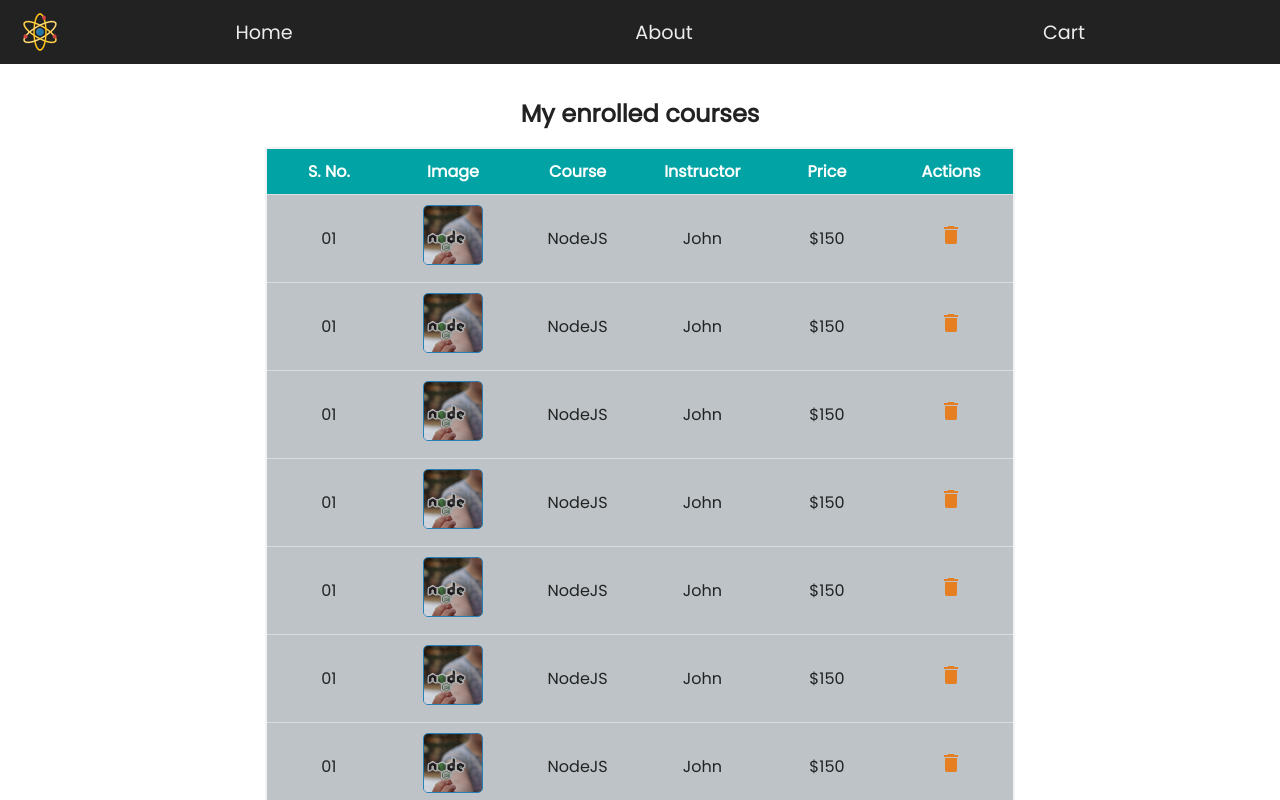
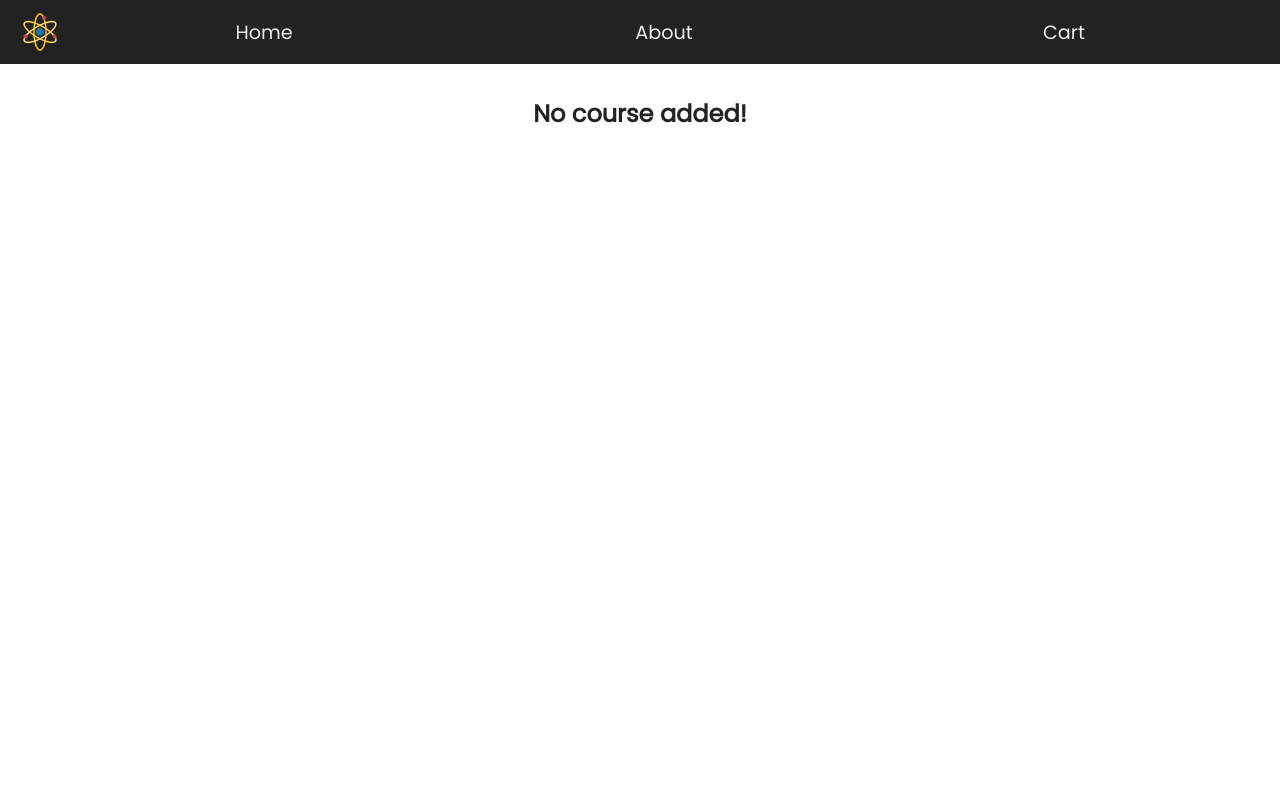
Before and after one commit to Majidabduluop/Onlinecourses, a React (Vite) app: page /cart in a window 1280 px wide. Shown: the top 800 px of the page. Built offline with nearby package versions, Linux system fonts and the light colour scheme.

Commit message:
Add to cart functionality added

```diff
--- a/src/App.jsx
+++ b/src/App.jsx
@@ -1,17 +1,29 @@
-import React from "react";
+import React, { useState } from "react";
 import "./App.scss";
 import { Routes, Route } from "react-router-dom";
 import Home from "./pages/Home";
 import About from "./pages/About";
 import Cart from "./pages/Cart";
-
+import { courses } from "./components/Courses/CoursesData";
 const App = () => {
+  const [enrolledCourses, setEnrolledCourses] = useState([]);
+  // Add course to the cart
+  const addCourse = (id) => {
+    const newCourse = courses.filter((course) => {
+      return course.id === id;
+    });
+    const [selectedCourse] = newCourse;
+    setEnrolledCourses([...enrolledCourses, selectedCourse]);
+  };
   return (
     <>
       <Routes>
-        <Route path="/" element={<Home />}></Route>
+        <Route path="/" element={<Home addCourse={addCourse} />}></Route>
         <Route path="/about" element={<About />}></Route>
-        <Route path="/cart" element={<Cart />}></Route>
+        <Route
+          path="/cart"
+          element={<Cart enrolledCourses={enrolledCourses} />}
+        ></Route>
       </Routes>
     </>
   );
--- a/src/components/Cart/Cart.scss
+++ b/src/components/Cart/Cart.scss
@@ -17,7 +17,7 @@ table {
   margin-left: auto;
   margin-right: auto;
   border: 2px solid #f1f2f6;
-  background-color: #bdc3c7;
+  background-color: #ecf0f1;
   thead th {
     position: sticky;
     top: 0;
@@ -29,7 +29,7 @@ table {
   th,
   td {
     border-bottom: 1px solid #ddd;
-    word-break: break-all;
+    // word-break: break-all;
     padding: 10px 20px;
     text-align: center;
     transition: all 0.5s linear;
@@ -42,7 +42,7 @@ table {
     border: 1px solid #2980b9;
   }
   tr:hover td {
-    color: #2980b9;
+    color: #fff;
     background-color: #95a5a6;
   }
   td button {
--- a/src/components/Cart/index.jsx
+++ b/src/components/Cart/index.jsx
@@ -1,16 +1,16 @@
 import React from "react";
 import { MdDelete } from "react-icons/md";
-const index = () => {
+const index = ({ id, title, current, instructor, img }) => {
   return (
     <>
       <tr>
         <td>01</td>
         <td>
-          <img src="./images/nodejs.jpg" alt="nodejs" />
+          <img src={img} />
         </td>
-        <td>NodeJS</td>
-        <td>John</td>
-        <td>$150</td>
+        <td>{title}</td>
+        <td>{instructor}</td>
+        <td>${current}</td>
         <td>
           <button>
             <MdDelete />
--- a/src/components/Courses/Course.jsx
+++ b/src/components/Courses/Course.jsx
@@ -1,6 +1,6 @@
 import React from "react";
 import { BsCartPlusFill } from "react-icons/bs";
-const Course = ({ id, img, title, current, price, instructor }) => {
+const Course = ({ id, img, title, current, price, instructor, addCourse }) => {
   return (
     <article className="course">
       <div className="img-container">
@@ -13,7 +13,12 @@ const Course = ({ id, img, title, current, price, instructor }) => {
         <span className="current">${current}</span>
       </div>
       <div className="add-to-cart">
-        <button className="btn">
+        <button
+          className="btn"
+          onClick={() => {
+            addCourse(id);
+          }}
+        >
           <BsCartPlusFill />
         </button>
       </div>
--- a/src/components/Courses/CoursesList.jsx
+++ b/src/components/Courses/CoursesList.jsx
@@ -1,15 +1,14 @@
-import React, { useState } from "react";
+import React from "react";
 import Course from "./Course";
 import { courses } from "./CoursesData";
 import "./Courses.scss";
-const CoursesList = () => {
-  const addToCart = (id) => {};
+const CoursesList = ({ addCourse }) => {
   return (
     <section id="courses">
       <h1>our courses</h1>
       <div className="courses-container">
         {courses.map((course) => {
-          return <Course id={course.id} {...course} />;
+          return <Course key={course.id} {...course} addCourse={addCourse} />;
         })}
       </div>
     </section>
--- a/src/pages/Cart.jsx
+++ b/src/pages/Cart.jsx
@@ -2,8 +2,8 @@ import React from "react";
 import Navbar from "../components/Navbar/Navbar";
 import Table from "../components/Cart";
 import "../components/Cart/Cart.scss";
-import { courses } from "../components/Courses/CoursesData";
-const Cart = () => {
+const Cart = ({ enrolledCourses }) => {
+  if (enrolledCourses.length > 0) {
     return (
       <>
         <Navbar />
@@ -21,14 +21,25 @@ const Cart = () => {
               </tr>
             </thead>
             <tbody>
-            {courses.map((course, index) => {
-              return <Table key={index} />;
+              {enrolledCourses.map((course) => {
+                console.log(course.id);
+                return <Table key={course.id} {...course} />;
               })}
             </tbody>
           </table>
         </section>
       </>
     );
+  } else {
+    return (
+      <>
+        <Navbar />
+        <section id="cart">
+          <h1>No course added!</h1>
+        </section>
+      </>
+    );
+  }
 };
 
 export default Cart;
--- a/src/pages/Home.jsx
+++ b/src/pages/Home.jsx
@@ -3,12 +3,12 @@ import Navbar from "../components/Navbar/Navbar";
 import Hero from "../components/Hero";
 import CoursesList from "../components/Courses/CoursesList";
 import Footer from "../components/Footer";
-const Home = () => {
+const Home = ({ addCourse }) => {
   return (
     <>
       <Navbar />
       <Hero />
-      <CoursesList />
+      <CoursesList addCourse={addCourse} />
       <Footer />
     </>
   );
```
Lines whose indentation alone changed are shown as unchanged.
